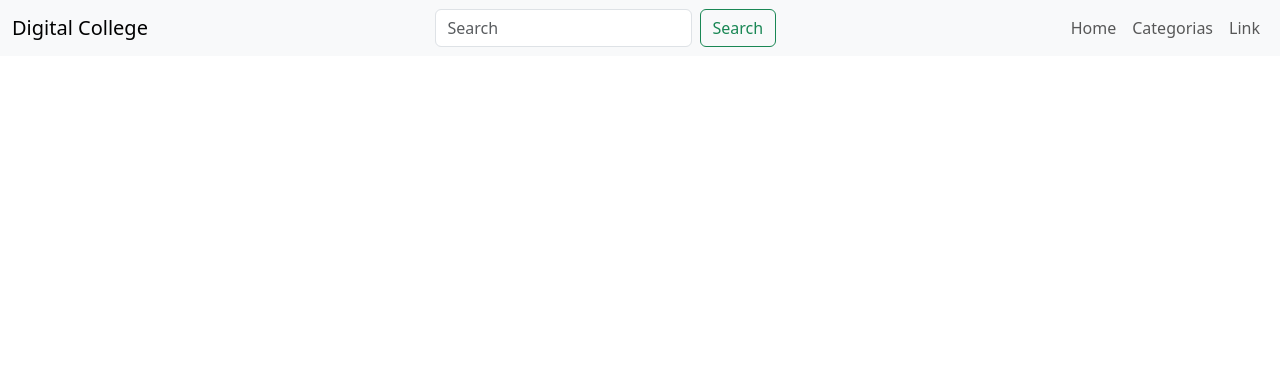
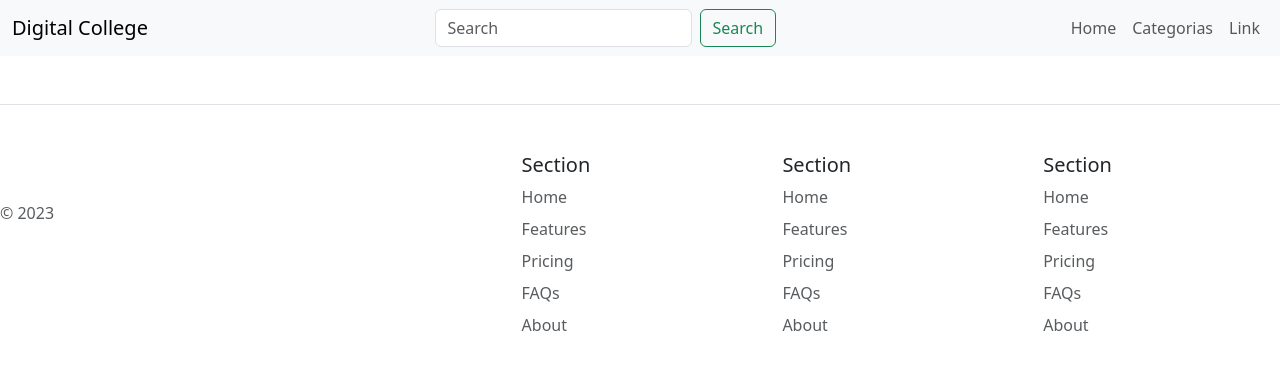
Before and after one commit to SarahPrado/drip_store_app, a React (Vite) app: page / in a window 1280 px wide. Shown: the top 370 px of the page. Built offline with nearby package versions, Linux system fonts and the light colour scheme.

Commit message:
Merge de Header básico com main

```diff
--- a/src/components/Footer/Footer.jsx
+++ b/src/components/Footer/Footer.jsx
@@ -1,11 +1,50 @@
-import React from 'react'
+import React from 'react';
+import { Row, Col, Nav, Container } from 'react-bootstrap';
 
 const Footer = () => {
   return (
-    <div>
-
-    </div>
-  )
+      <footer className="py-5 my-5 border-top">
+        <Row className="row-cols-1 row-cols-sm-2 row-cols-md-5">
+          <Col mb={3}>
+            <a href="/" className="d-flex align-items-center mb-3 link-body-emphasis text-decoration-none">
+              <svg className="bi me-2" width="40" height="32"><use xlinkHref="#bootstrap"></use></svg>
+            </a>
+            <p className="text-body-secondary">© 2023</p>
+          </Col>
+          <Col mb={3}></Col>
+          <Col mb={3}>
+            <h5>Section</h5>
+            <Nav className="flex-column">
+              <Nav.Item className="mb-2"><Nav.Link href="#" className="p-0 text-body-secondary">Home</Nav.Link></Nav.Item>
+              <Nav.Item className="mb-2"><Nav.Link href="#" className="p-0 text-body-secondary">Features</Nav.Link></Nav.Item>
+              <Nav.Item className="mb-2"><Nav.Link href="#" className="p-0 text-body-secondary">Pricing</Nav.Link></Nav.Item>
+              <Nav.Item className="mb-2"><Nav.Link href="#" className="p-0 text-body-secondary">FAQs</Nav.Link></Nav.Item>
+              <Nav.Item className="mb-2"><Nav.Link href="#" className="p-0 text-body-secondary">About</Nav.Link></Nav.Item>
+            </Nav>
+          </Col>
+          <Col mb={3}>
+            <h5>Section</h5>
+            <Nav className="flex-column">
+              <Nav.Item className="mb-2"><Nav.Link href="#" className="p-0 text-body-secondary">Home</Nav.Link></Nav.Item>
+              <Nav.Item className="mb-2"><Nav.Link href="#" className="p-0 text-body-secondary">Features</Nav.Link></Nav.Item>
+              <Nav.Item className="mb-2"><Nav.Link href="#" className="p-0 text-body-secondary">Pricing</Nav.Link></Nav.Item>
+              <Nav.Item className="mb-2"><Nav.Link href="#" className="p-0 text-body-secondary">FAQs</Nav.Link></Nav.Item>
+              <Nav.Item className="mb-2"><Nav.Link href="#" className="p-0 text-body-secondary">About</Nav.Link></Nav.Item>
+            </Nav>
+          </Col>
+          <Col mb={3}>
+            <h5>Section</h5>
+            <Nav className="flex-column">
+              <Nav.Item className="mb-2"><Nav.Link href="#" className="p-0 text-body-secondary">Home</Nav.Link></Nav.Item>
+              <Nav.Item className="mb-2"><Nav.Link href="#" className="p-0 text-body-secondary">Features</Nav.Link></Nav.Item>
+              <Nav.Item className="mb-2"><Nav.Link href="#" className="p-0 text-body-secondary">Pricing</Nav.Link></Nav.Item>
+              <Nav.Item className="mb-2"><Nav.Link href="#" className="p-0 text-body-secondary">FAQs</Nav.Link></Nav.Item>
+              <Nav.Item className="mb-2"><Nav.Link href="#" className="p-0 text-body-secondary">About</Nav.Link></Nav.Item>
+            </Nav>
+          </Col>
+        </Row>
+      </footer>
+  );
 }
 
-export default Footer
+export default Footer;
```
